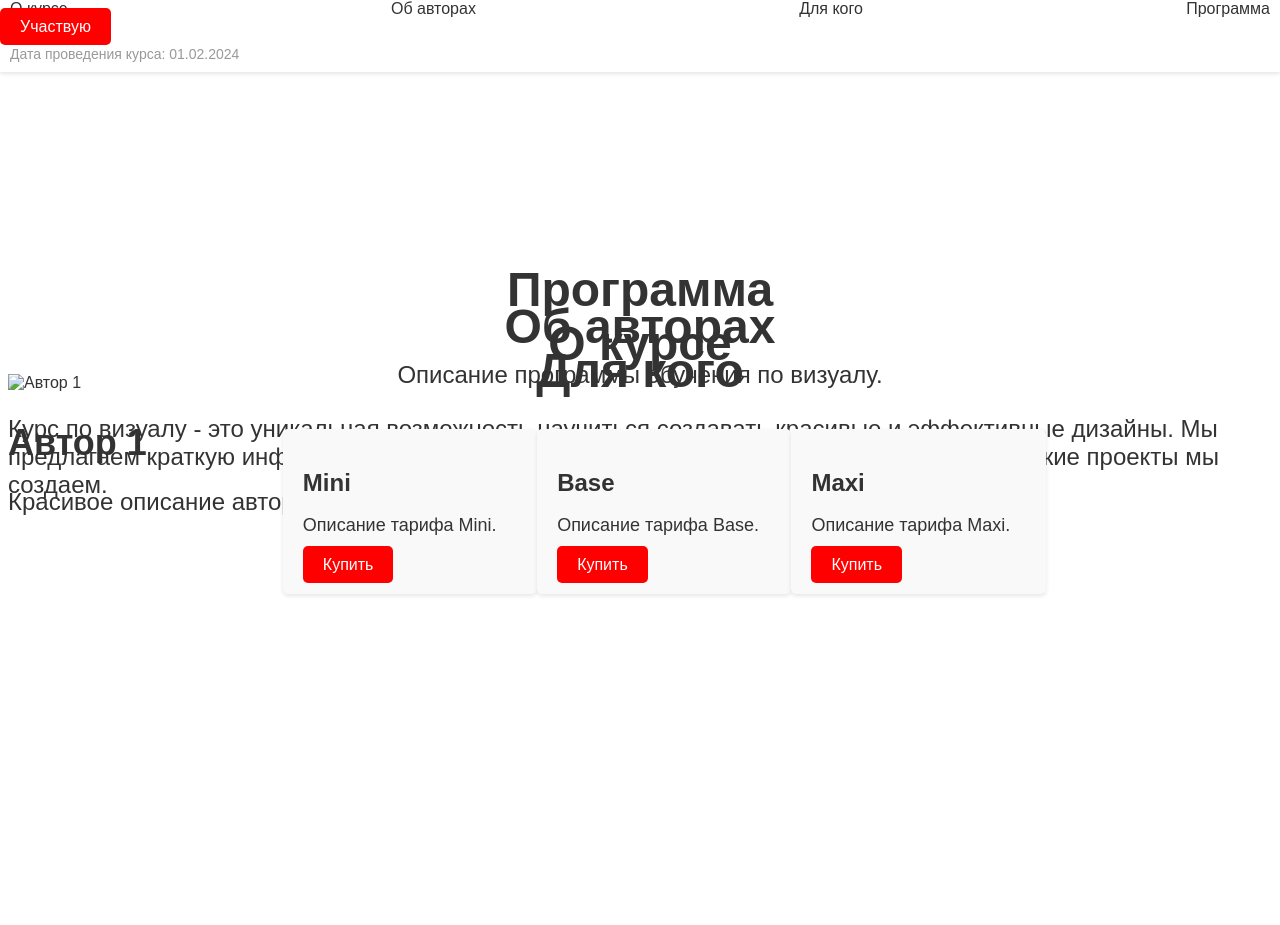
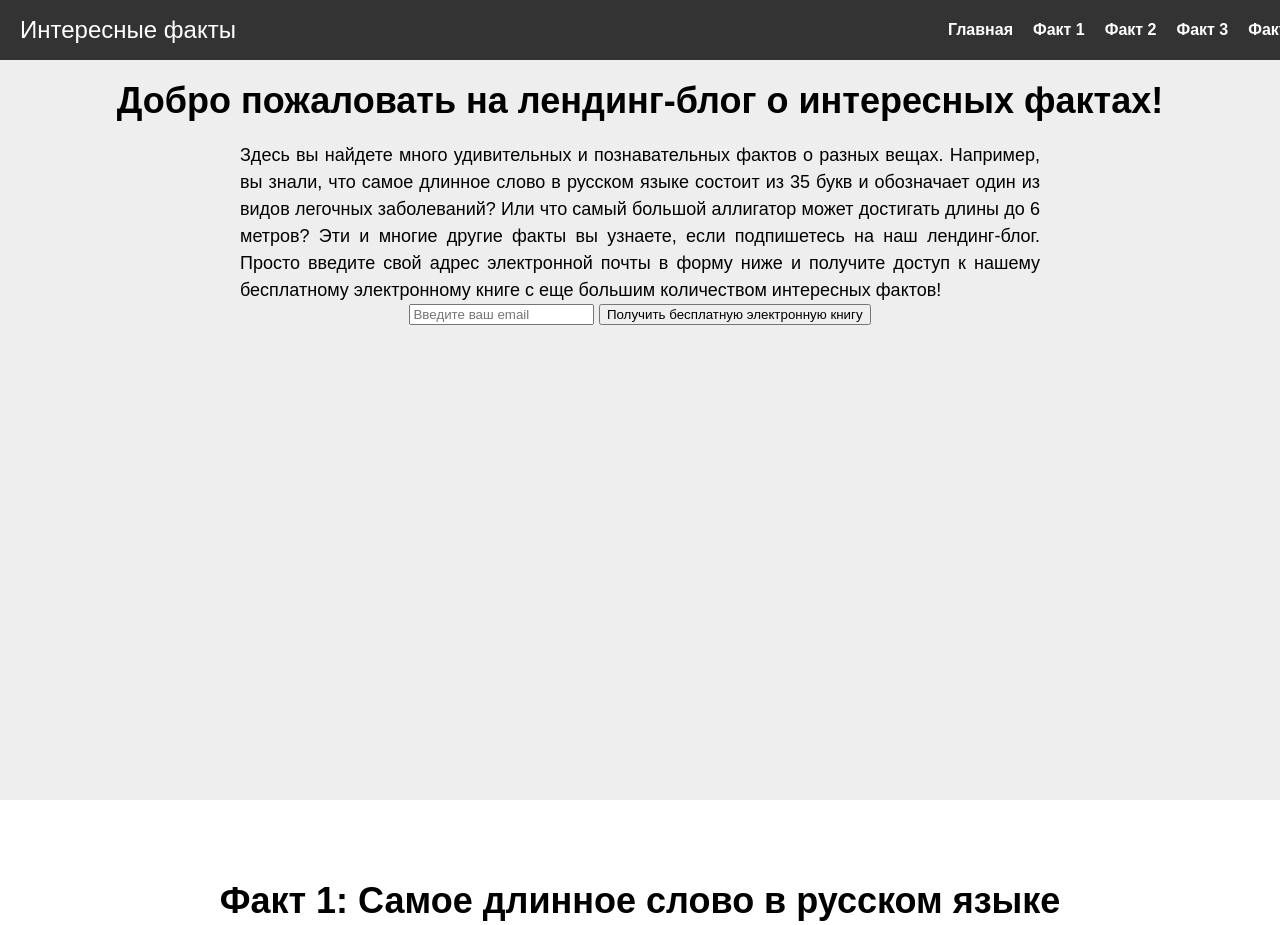
Before and after one commit to freelancerussia/foto-portfolio, a plain HTML site: page index.html in a window 1280 px wide. Shown: the top 925 px of the page. Before the commit the page ends 808 px from the top, so only its background shows below. Drawn offline with Linux system fonts and the light colour scheme.

Commit message:
two commit lending po tz .3

```diff
--- a/index.html
+++ b/index.html
@@ -1,89 +1,146 @@
-<!DOCTYPE html>
 <html>
 
 <head>
-   <title>Курс по визуалу</title>
-   <meta charset="UTF-8">
-   <meta name="viewport" content="width=device-width, initial-scale=1.0">
-   <link rel="stylesheet" href="styles.css">
+   <style>
+      /* Стили для лендинг-блога */
+      body {
+         margin: 0;
+         font-family: Arial, sans-serif;
+      }
+
+      .section {
+         height: 100vh;
+         /* Высота каждой секции равна высоте экрана */
+         width: 100vw;
+         /* Ширина каждой секции равна ширине экрана */
+         overflow-x: hidden;
+         /* Скрываем горизонтальный скролл */
+      }
+
+      .header {
+         position: fixed;
+         /* Фиксируем заголовок сверху */
+         top: 0;
+         left: 0;
+         width: 100%;
+         height: 60px;
+         background-color: #333;
+         color: white;
+         display: flex;
+         align-items: center;
+         justify-content: space-between;
+         padding: 0 20px;
+      }
+
+      .header a {
+         color: white;
+         text-decoration: none;
+         font-weight: bold;
+      }
+
+      .header a:hover {
+         color: #ccc;
+      }
+
+      .logo {
+         font-size: 24px;
+      }
+
+      .nav {
+         display: flex;
+         gap: 20px;
+      }
+
+      .content {
+         display: flex;
+         flex-direction: column;
+         align-items: center;
+         justify-content: center;
+         padding: 80px 20px;
+      }
+
+      .title {
+         font-size: 36px;
+         font-weight: bold;
+         text-align: center;
+         margin-bottom: 20px;
+      }
+
+      .text {
+         font-size: 18px;
+         line-height: 1.5;
+         text-align: justify;
+         max-width: 800px;
+      }
+
+      .image {
+         width: 600px;
+         height: 400px;
+         object-fit: cover;
+         margin: 20px auto;
+      }
+
+      /* Стили для кастомного вертикального скролла */
+      ::-webkit-scrollbar {
+         width: 10px;
+         /* Ширина скролла */
+      }
+
+      ::-webkit-scrollbar-track {
+         background: #f1f1f1;
+         /* Цвет фона скролла */
+      }
+
+      ::-webkit-scrollbar-thumb {
+         background: #888;
+         /* Цвет ползунка скролла */
+      }
+
+      ::-webkit-scrollbar-thumb:hover {
+         background: #555;
+         /* Цвет ползунка скролла при наведении */
+      }
+   </style>
 </head>
 
 <body>
-   <header>
-      <nav>
-         <ul>
-            <li><a href="#about">О курсе</a></li>
-            <li><a href="#authors">Об авторах</a></li>
-            <li><a href="#who">Для кого</a></li>
-            <li><a href="#program">Программа</a></li>
-         </ul>
-         <a href="#" class="cta">Участвую</a>
-         <p class="date">Дата проведения курса: 01.02.2024</p>
-      </nav>
-   </header>
-
-   <main>
-      <section id="about">
-         <h1>О курсе</h1>
-         <p>Курс по визуалу - это уникальная возможность научиться создавать красивые и эффективные дизайны. Мы
-            предлагаем краткую информацию о курсе, а также фотографии, чтобы вы могли увидеть, какие проекты мы создаем.
-         </p>
-      </section>
-
-      <section id="authors">
-         <h1>Об авторах</h1>
-         <div class="slider">
-            <div class="slide">
-               <img src="author1.jpg" alt="Автор 1">
-               <h2>Автор 1</h2>
-               <p>Красивое описание автора 1 и его профессиональные скилы.</p>
-            </div>
-            <div class="slide">
-               <img src="author2.jpg" alt="Автор 2">
-               <h2>Автор 2</h2>
-               <p>Красивое описание автора 2 и его профессиональные скилы.</p>
-            </div>
-            <div class="slide">
-               <img src="author3.jpg" alt="Автор 3">
-               <h2>Автор 3</h2>
-               <p>Красивое описание автора 3 и его профессиональные скилы.</p>
-            </div>
-         </div>
-      </section>
-
-      <section id="who">
-         <h1>Для кого</h1>
-         <ul>
-            <li>Профессия 1</li>
-            <li>Профессия 2</li>
-            <li>Профессия 3</li>
-         </ul>
-      </section>
-
-      <section id="program">
-         <h1>Программа</h1>
-         <p>Описание программы обучения по визуалу.</p>
-         <div class="prices">
-            <div class="price">
-               <h2>Mini</h2>
-               <p>Описание тарифа Mini.</p>
-               <a href="#" class="buy">Купить</a>
-            </div>
-            <div class="price">
-               <h2>Base</h2>
-               <p>Описание тарифа Base.</p>
-               <a href="#" class="buy">Купить</a>
-            </div>
-            <div class="price">
-               <h2>Maxi</h2>
-               <p>Описание тарифа Maxi.</p>
-               <a href="#" class="buy">Купить</a>
-            </div>
-         </div>
-      </section>
-   </main>
-
-   <script src="index.js"></script>
+   <div class="header">
+      <div class="logo">Интересные факты</div>
+      <div class="nav">
+         <a href="#section1">Главная</a>
+         <a href="#section2">Факт 1</a>
+         <a href="#section3">Факт 2</a>
+         <a href="#section4">Факт 3</a>
+         <a href="#section5">Факт 4</a>
+      </div>
+   </div>
+   <div class="section" id="section1" style="background-color: #eee;">
+      <div class="content">
+         <div class="title">Добро пожаловать на лендинг-блог о интересных фактах!</div>
+         <div class="text">Здесь вы найдете много удивительных и познавательных фактов о разных вещах. Например, вы
+            знали, что самое длинное слово в русском языке состоит из 35 букв и обозначает один из видов легочных
+            заболеваний? Или что самый большой аллигатор может достигать длины до 6 метров? Эти и многие другие факты вы
+            узнаете, если подпишетесь на наш лендинг-блог. Просто введите свой адрес электронной почты в форму ниже и
+            получите доступ к нашему бесплатному электронному книге с еще большим количеством интересных фактов!</div>
+         <form>
+            <input type="email" name="email" placeholder="Введите ваш email" required>
+            <input type="submit" value="Получить бесплатную электронную книгу">
+         </form>
+      </div>
+   </div>
+   <div class="section" id="section2" style="background-color: #fff;">
+      <div class="content">
+         <div class="title">Факт 1: Самое длинное слово в русском языке</div>
+         <div class="text">Вы готовы услышать самое длинное слово в русском языке? Приготовьтесь, потому что оно состоит
+            из целых 35 букв! Готовы? Вот оно: пневмонултрамикроскопическийсиликоз. Да, вы не ослышались, это слово
+            действительно существует в русском языке и означает заболевание легких, вызванное вдыханием мельчайших
+            частиц кремнезема.Это слово появилось в 1930-х годах и является заимствованием из английского языка, где оно
+            также считается самым длинным
+            словом. Как вы думаете, сможете произнести это слово без запинки?</div>
+         <div class="image"></div>
+      </div>
+   </div>
+   <!-- Добавьте еще три секции с другими интересными фактами -->
 </body>
 
 </html>
```
